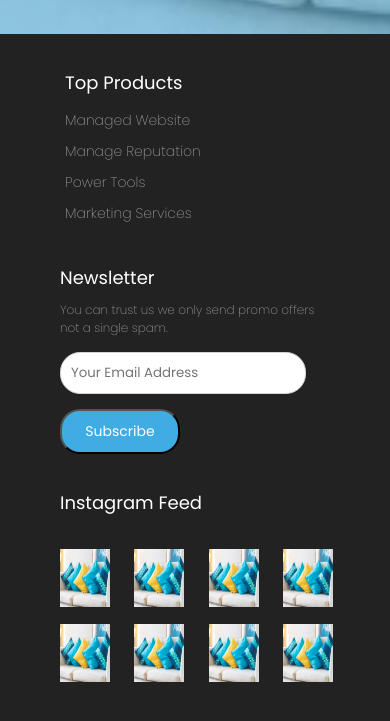
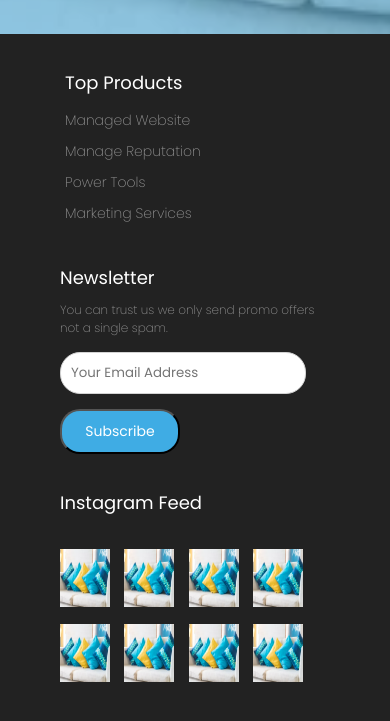
Before and after one commit to DaniyalNisar2/ui-assinment, a plain HTML site: page index.html in a window 390 px wide. Shown: the part 7177-7898 px from the top of the page. Drawn offline with Linux system fonts and the light colour scheme.

Commit message:
refinement 6

```diff
--- a/style.css
+++ b/style.css
@@ -747,7 +747,7 @@ p {
     margin: 0;
   }
   .footer-right img {
-    padding: 5px 20px;
+    padding: 5px 10px;
     padding-left: 0px;
   }
   .footer-med {
```
